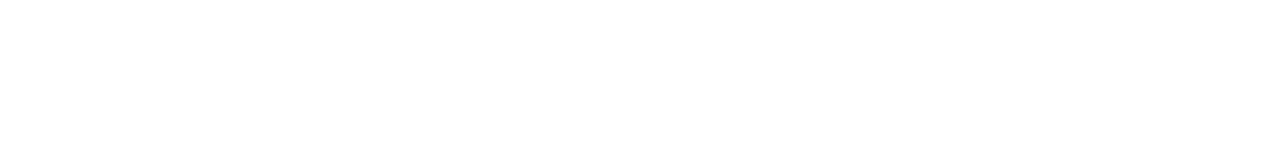
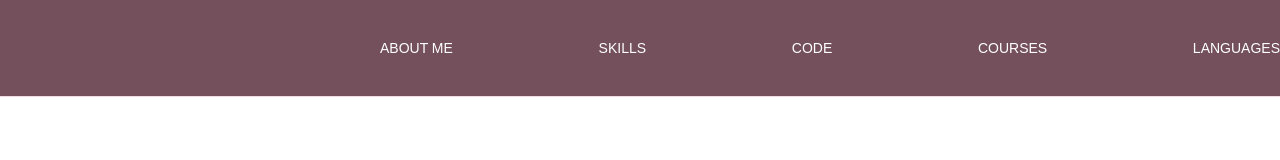
Before and after one commit to OlgaEzzhlkina/rsschool-cv, a plain HTML site: page index.html in a window 1280 px wide. Drawn offline with Linux system fonts and the light colour scheme.

Commit message:
feat: create header

```diff
--- a/index.html
+++ b/index.html
@@ -8,6 +8,39 @@
    <link rel="stylesheet" href="style.css">
 </head>
 <body>
+   <header class="header">
+      <div class="container">
+         <nav class="nav">
+            <ul class="nav__menu">
+               <li class="nav__item">
+                  <a href="#about-me" class="nav__link">
+                     About me
+                  </a>
+               </li>
+               <li class="nav__item">
+                  <a href="#skills" class="nav__link">
+                     Skills
+                  </a>
+               </li>
+               <li class="nav__item">
+                  <a href="#code" class="nav__link">
+                     Code
+                  </a>
+               </li>
+               <li class="nav__item">
+                  <a href="#courses" class="nav__link">
+                     Courses
+                  </a>
+               </li>
+               <li class="nav__item">
+                  <a href="#languages" class="nav__link">
+                     Languages
+                  </a>
+               </li>
+            </ul>
+         </nav>
+      </div>
+   </header>
 
 </body>
 </html>
--- a/style.css
+++ b/style.css
@@ -4,12 +4,60 @@
   padding: 0;
 }
 
+li {
+  list-style: none;
+}
+
+a {
+  text-decoration: none;
+}
+
 html {
-  display: flex;
-  flex-direction: column;
-  justify-content: space-between;
+  scroll-behavior: smooth;
 }
 
 body {
   font-family: Arial, Helvetica, sans-serif;
+  display: flex;
+  flex-direction: column;
+  justify-content: space-between;
+  min-height: 100vh;
 }
+
+.header {
+  background: #74505c;
+  color: #fff;
+  padding: 40px 0 0;
+}
+
+.container {
+  max-width: 1440px;
+  margin: 0 auto;
+}
+
+.nav {
+  width: 100%;
+  padding-bottom: 40px;
+  border-bottom: 1px solid #f4dae3;
+}
+
+.nav__menu {
+  display: flex;
+  justify-content: space-between;
+  max-width: 900px;
+  margin-left: auto;
+}
+
+.nav__item {
+  font-size: 14px;
+}
+
+.nav__link {
+  color: inherit;
+  text-transform: uppercase;
+  transition: 0.3s;
+}
+
+.nav__link:hover {
+  color: #b38c9a;
+}
```
